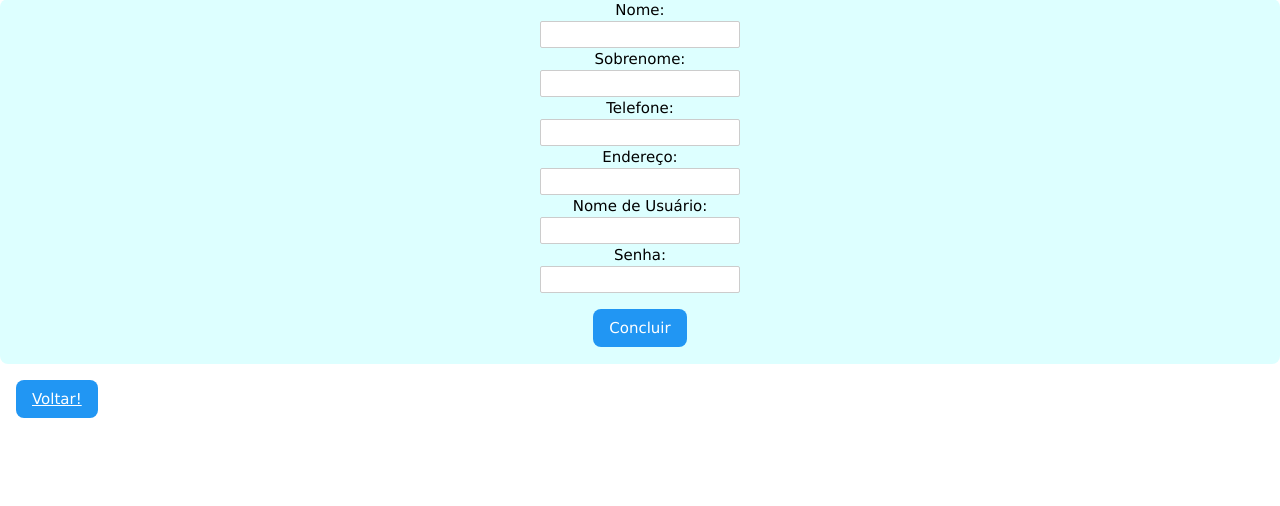
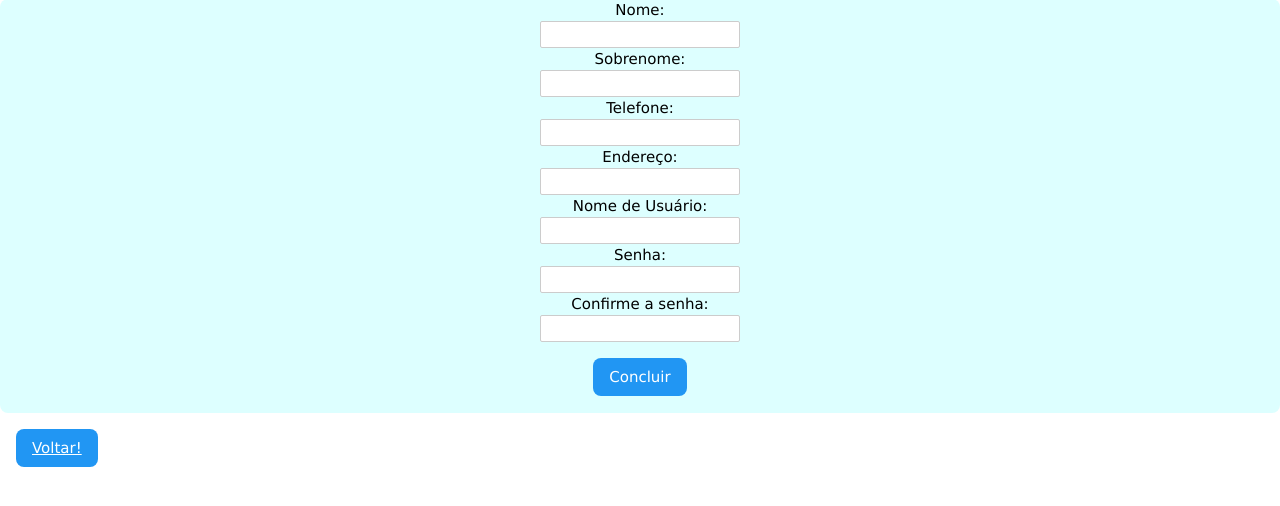
Before and after one commit to groupunivesp/mymarket_place, a Django app: page /cadastro/ in a window 1280 px wide. Shown: the part 130-636 px from the top of the page. Run offline with Django 5.2, Linux system fonts and the light colour scheme.

Commit message:
melhorando a segurança de cadastro

```diff
--- a/clientes/templates/cadastro.html
+++ b/clientes/templates/cadastro.html
@@ -27,7 +27,10 @@
             <label for="address">Nome de Usuário:</label><br>
             <input class="w3-border w3-round-small" type="text" id="idusername" name="username" required><br>
             <label for="address">Senha:</label><br>
-            <input class="w3-border w3-round-small" type="text" id="idpassword" name="password" required><br>
+            <input class="w3-border w3-round-small" type="password" id="idpassword" name="password" required><br>
+            <label for="address">Confirme a senha:</label><br>
+            <input class="w3-border w3-round-small" type="password" id="idconfirm" name="confirm_pass" required><br>
+
 
             <button class="w3-button w3-round-large w3-blue w3-margin-top w3-margin-bottom">
                 Concluir
--- a/clientes/views.py
+++ b/clientes/views.py
@@ -3,6 +3,10 @@ from django.http import HttpResponse, HttpRequest
 from django.template import loader
 from .models import Cliente, Visitante
 from django.views.decorators.csrf import requires_csrf_token, csrf_protect, csrf_exempt
+# criei um arquivo de funções para depois importa aqui nas views
+# para a função cadastro não ficar muito grande,
+# usando definições de herança para o projeto e conceitos de modulo
+from .my_functions import tamanho_valid, confere_senha
 
 def clientes(request):
     clientes = Cliente.objects.all().values()
@@ -46,11 +50,10 @@ def novocad(request):
     name = request.POST.get('firstname')
     lname = request.POST.get('lastname')
     user = request.POST.get('username')
-    password = request.POST.get('password')
+    senha = request.POST.get('password')
+    senha1 = request.POST.get('confirm_pass')
 
     if (Visitante.objects.filter(firstname=name).values()) and (Visitante.objects.filter(lastname=lname).values()):
-        # Aqui falta implementar um código que retorna um alerta ao visitante
-        # mostrando que não pôde concluir cadastro por duplicidade
         template = loader.get_template('has_name_lastname.html')
         return HttpResponse(template.render())
 
@@ -59,24 +62,35 @@ def novocad(request):
         return HttpResponse(template.render())
 
     else:
-        # constatado que os valores de nome e sobenome não são duplicados
-        # valores de telefone e  endereço são salvos na variável como método save()
+
+        # passado a verificação de nome e usuário, próxima verificação:
+
+        if tamanho_valid(senha) == False:
+            return HttpResponse(f'<h1>Senha Fraca</h1>')
+
+        elif (tamanho_valid(senha) == True) and (confere_senha(senha, senha1) == False):
+            return HttpResponse(f'<h1>Senha não Confere!</h1>')
+
+        else:
+            senha = senha
+
+        # constatado que os valores não são duplicados
+        # valores são salvos com o método save()
+
         novocad.firstname = name
         novocad.lastname = lname
         novocad.phone = request.POST.get('phone')
         novocad.address = request.POST.get('address')
         novocad.username = user
-        novocad.password = password
+        novocad.password = senha
         novocad.save()
 
-        # é passado um dicionário com todos os objetos da Classe Visitante
-        # para a variável listagem e passada como parãmetro a ser renderizado
-        # alterei a identação de 64 à 68 pois estava dando erro caso tentasse
-        # cadastrar o mesmo nome de visitante
+    # é passado um dicionário com todos os objetos da Classe Visitante
+    # para a variável listagem e passada como parãmetro a ser renderizado
+    # alterei a identação de 64 à 68 pois estava dando erro caso tentasse
+    # cadastrar o mesmo nome de visitante
+
     listagem = {
         'listagem': Visitante.objects.all()
     }
     return render(request, 'listagem.html', listagem)
-
-def has_user(request):
-    return HttpResponse('hello world')
```
Also changed, not shown: clientes/my_functions.py (added, +11 -0 lines).
